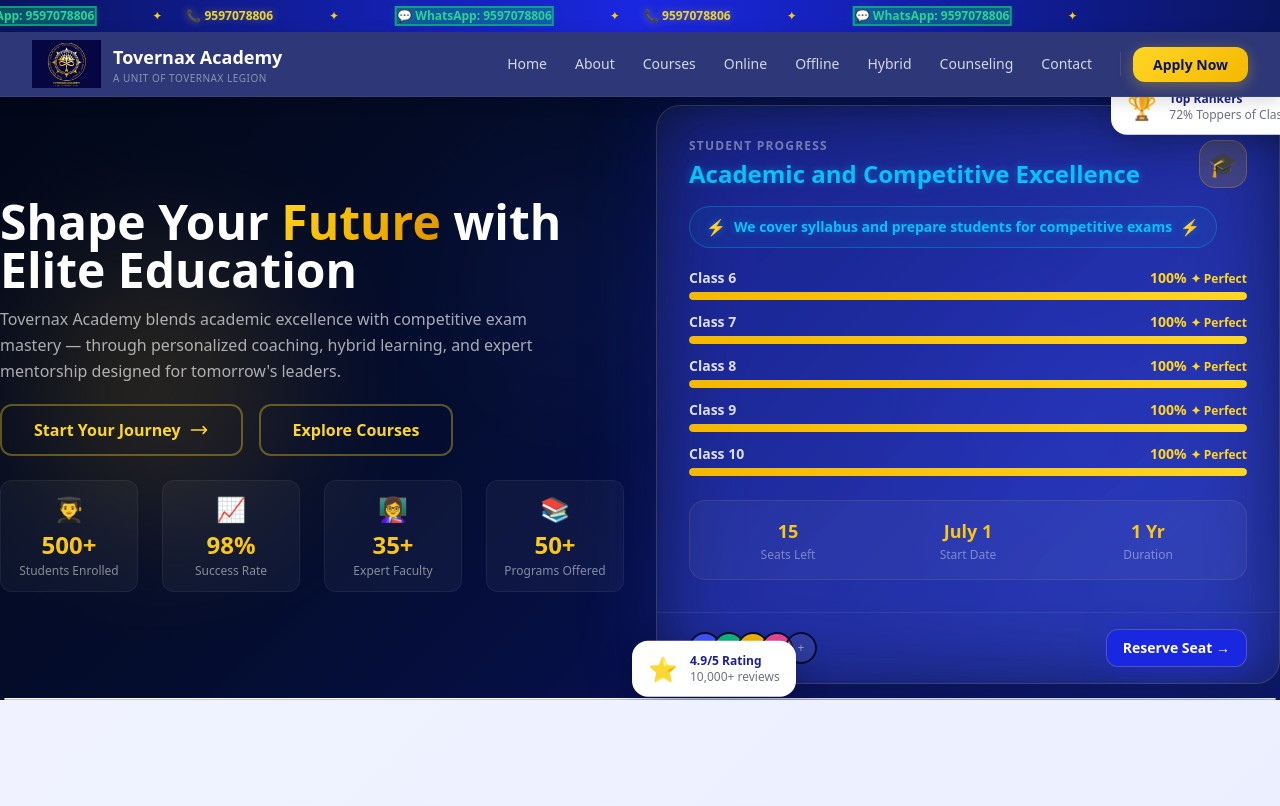
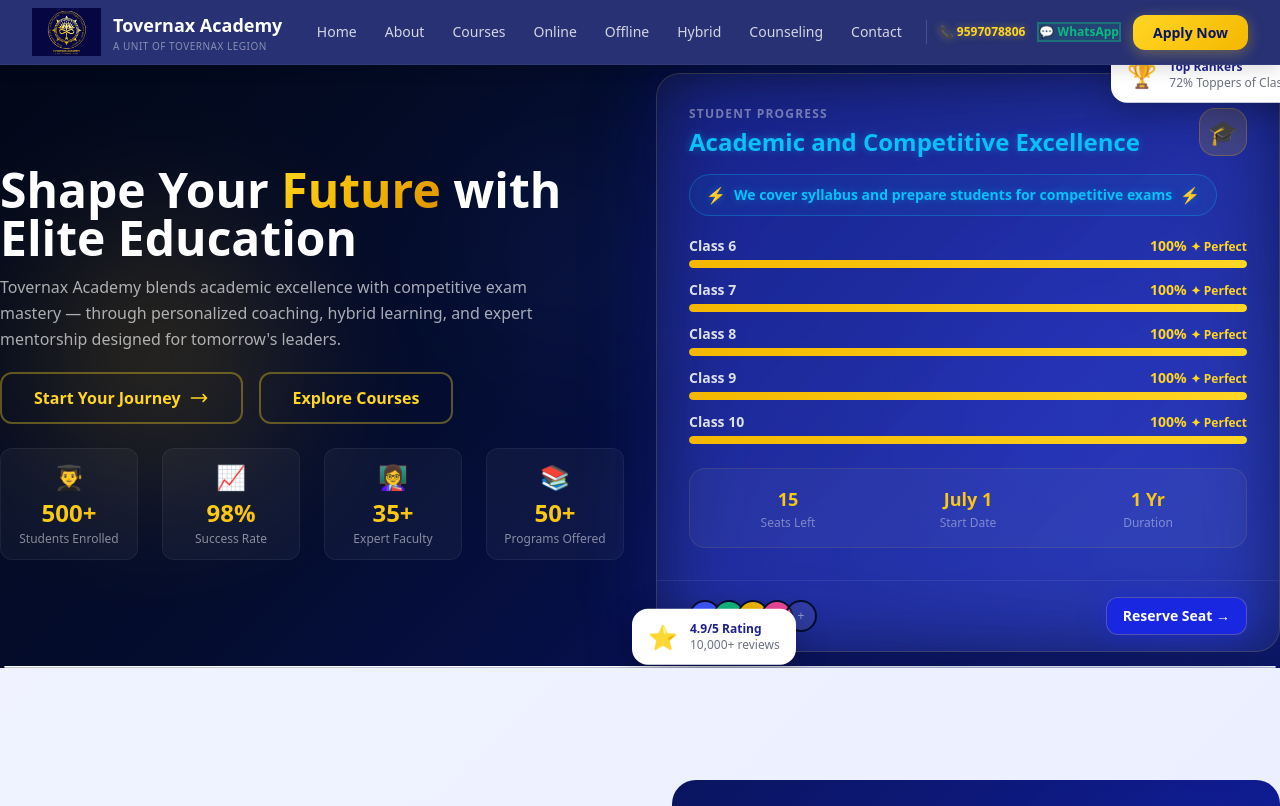
Before and after one commit to TovernaxLegion/Tovernax-Legion, a Next.js app: page / in a window 1280 px wide. Shown: the top 806 px of the page. Built offline with nearby package versions, Linux system fonts and the light colour scheme.

Commit message:
Update Navbar.tsx

```diff
--- a/src/components/Navbar.tsx
+++ b/src/components/Navbar.tsx
@@ -26,31 +26,13 @@
 
   return (
     <nav className="sticky top-0 z-50">
-      {/* Top Marquee Bar */}
-      <div className="overflow-hidden py-1.5" style={{ background: "linear-gradient(90deg, #0a1560, #1a27e1, #0a1560)" }}>
-        <div className="flex animate-marquee whitespace-nowrap">
-          {[1, 2, 3].map((_) => (
-            <span key={_} className="inline-flex items-center gap-8">
-              <a href="tel:9597078806" className="inline-flex items-center gap-2 mx-6 font-bold text-xs animate-flash-phone">
-                📞 9597078806
-              </a>
-              <span className="text-yellow-400 text-xs">✦</span>
-              <a href="https://wa.me/919597078806" target="_blank" rel="noopener noreferrer" className="inline-flex items-center gap-2 mx-6 font-bold text-xs animate-flash-whatsapp">
-                💬 WhatsApp: 9597078806
-              </a>
-              <span className="text-yellow-400 text-xs">✦</span>
-            </span>
-          ))}
-        </div>
-      </div>
-
       {/* Main Navbar */}
       <div
         className="transition-all duration-500"
         style={{
           background: scrolled
-            ? "rgba(10, 21, 96, 0.95)"
-            : "rgba(10, 21, 96, 0.85)",
+            ? "rgba(10, 21, 96, 0.97)"
+            : "rgba(10, 21, 96, 0.88)",
           backdropFilter: "blur(20px)",
           borderBottom: scrolled
             ? "1px solid rgba(255, 214, 36, 0.15)"
@@ -63,7 +45,7 @@
         <div className="max-w-7xl mx-auto px-4 sm:px-6 lg:px-8">
           <div className="flex justify-between h-16 items-center">
             {/* Logo */}
-            <Link href="/" className="flex items-center gap-3 group">
+            <Link href="/" className="flex items-center gap-3 group flex-shrink-0">
               <div className="relative">
                 <div className="absolute inset-0 rounded-xl blur-md opacity-0 group-hover:opacity-50 transition-opacity duration-500"
                   style={{ background: "linear-gradient(135deg, #ffd624, #3d57ff)" }} />
@@ -92,7 +74,22 @@
                     style={{ background: "linear-gradient(90deg, #ffd624, #f5b800)" }} />
                 </Link>
               ))}
-              <div className="ml-3 pl-3 border-l border-white/10">
+
+              {/* Divider */}
+              <div className="mx-2 h-6 w-px bg-white/15" />
+
+              {/* Flashing Contact Numbers */}
+              <div className="flex items-center gap-3">
+                <a href="tel:9597078806" className="text-xs font-bold animate-flash-phone whitespace-nowrap">
+                  📞 9597078806
+                </a>
+                <a href="https://wa.me/919597078806" target="_blank" rel="noopener noreferrer" className="text-xs font-bold animate-flash-whatsapp whitespace-nowrap">
+                  💬 WhatsApp
+                </a>
+              </div>
+
+              {/* Apply Now Button */}
+              <div className="ml-2">
                 <Link
                   href="/admissions"
                   className="px-5 py-2 rounded-xl text-sm font-bold text-white transition-all duration-300 hover:scale-105"
@@ -107,8 +104,13 @@
               </div>
             </div>
 
-            {/* Mobile Menu Button */}
+            {/* Mobile Right Side */}
             <div className="lg:hidden flex items-center gap-3">
+              <div className="hidden sm:flex items-center gap-2">
+                <a href="tel:9597078806" className="text-xs font-bold animate-flash-phone whitespace-nowrap">
+                  📞 9597078806
+                </a>
+              </div>
               <Link
                 href="/admissions"
                 className="px-4 py-1.5 rounded-lg text-xs font-bold"
@@ -144,18 +146,17 @@
           }}
         >
           <div className="px-4 pb-4 pt-2 space-y-1" style={{ borderTop: "1px solid rgba(255,255,255,0.05)" }}>
-            {navLinks.map((link, i) => (
+            {navLinks.map((link) => (
               <Link
                 key={link.href}
                 href={link.href}
                 className="block px-4 py-3 rounded-xl text-sm font-medium text-white/80 hover:text-white hover:bg-white/5 transition-all duration-300"
                 onClick={() => setIsOpen(false)}
-                style={{ animationDelay: `${i * 50}ms` }}
               >
                 {link.label}
               </Link>
             ))}
-            <div className="pt-2 flex flex-col gap-2">
+            <div className="pt-2 flex flex-col gap-2" style={{ borderTop: "1px solid rgba(255,255,255,0.05)" }}>
               <a href="tel:9597078806" className="block px-4 py-2 rounded-xl text-sm font-bold animate-flash-phone">
                 📞 Call: 9597078806
               </a>
```
